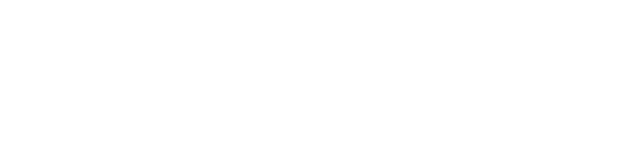
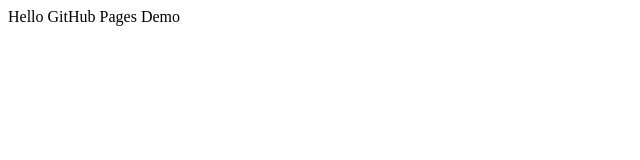
Before and after one commit to mukkalajagan/github-pages, a website: page index.html in a window 1280 px wide. Shown: the whole page, without its empty margins (0-640 px from the left). Drawn offline with Linux system fonts and the light colour scheme.

Commit message:
1 file modified, 1 deleted

```diff
--- a/index.html
+++ b/index.html
@@ -1 +1,3 @@
-<div id="app"></div>
+<div id="app">
+  Hello GitHub Pages Demo
+</div>
--- a/index.js
+++ /dev/null
@@ -1,6 +0,0 @@
-// Import stylesheets
-import './style.css';
-
-// Write Javascript code!
-const appDiv = document.getElementById('app');
-appDiv.innerHTML = `<h1>JS Starter</h1>`;
```
